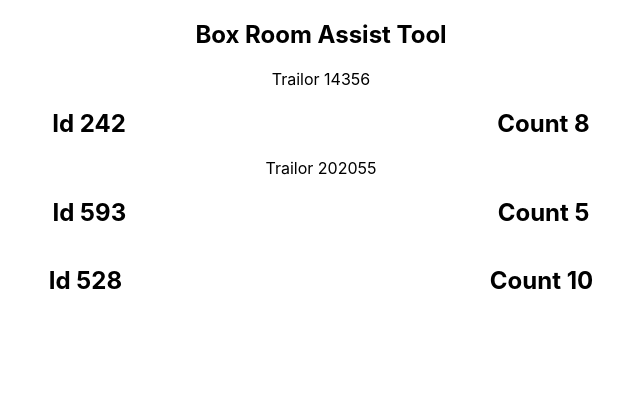
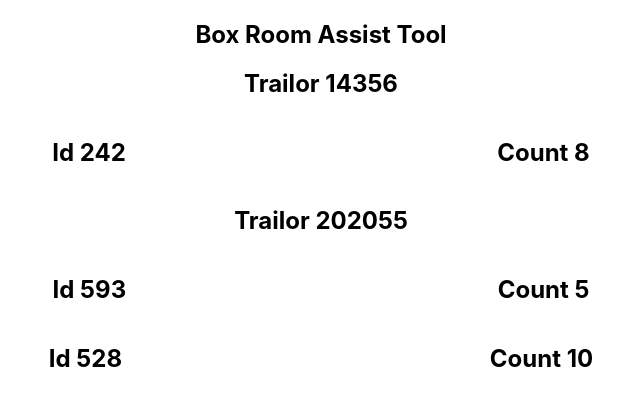
Before and after one commit to AasaChristian/box-rom, a React (Create React App) app: page / in a window 1280 px wide. Shown: the top 406 px of the page, without its empty margins (319-959 px from the left). Built offline with nearby package versions, Linux system fonts and the light colour scheme.

Commit message:
updated h1 to h2

```diff
--- a/src/components/truck/Truck.js
+++ b/src/components/truck/Truck.js
@@ -16,7 +16,7 @@ function Truck() {
 
             return(
                 <section key = {i}>
-                    <div>Trailor {x.trailer} </div>
+                    <div><h1>Trailor {x.trailer}</h1> </div>
                     <Load
                     load = {x.load}
                     />
```
